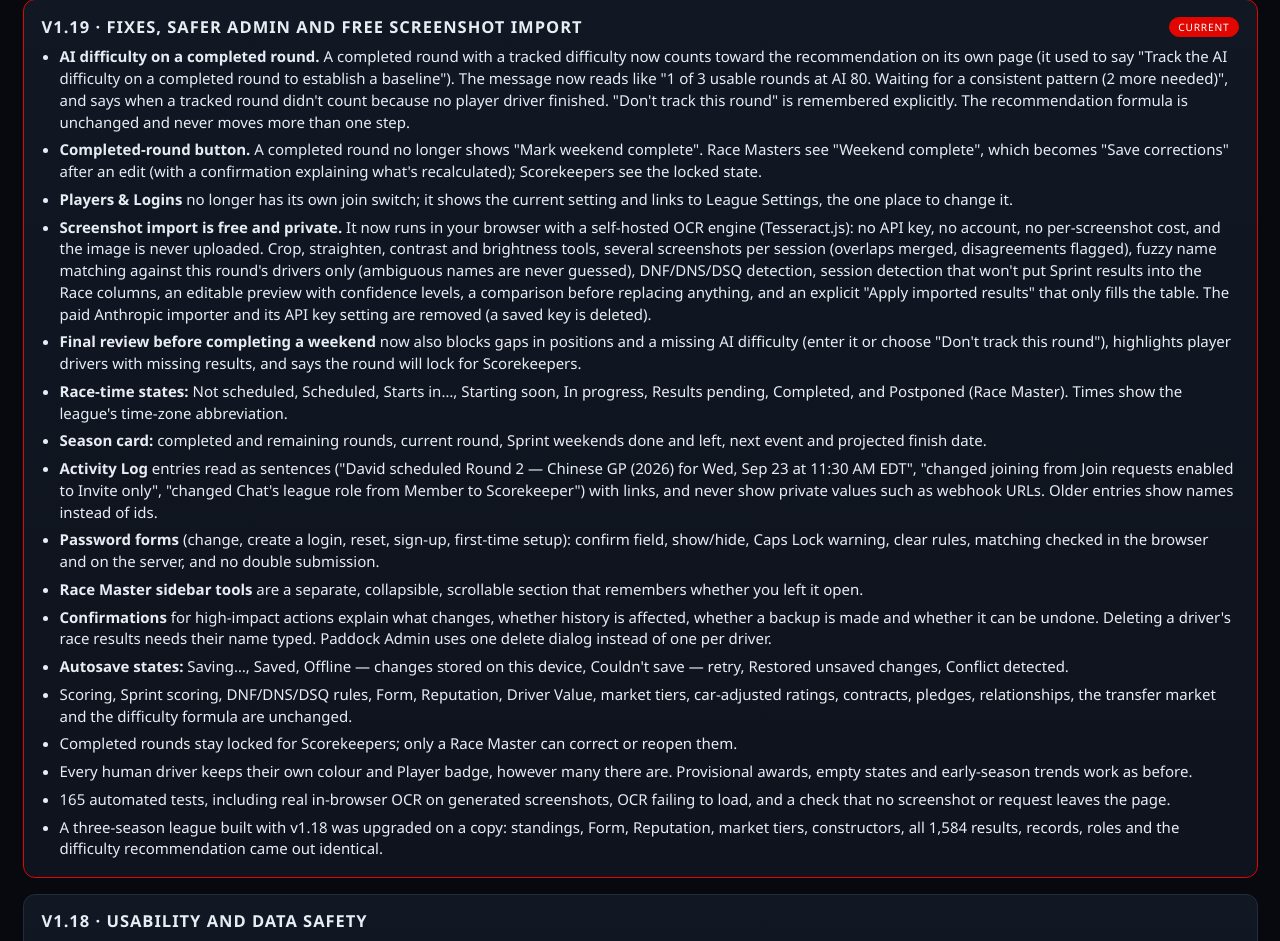
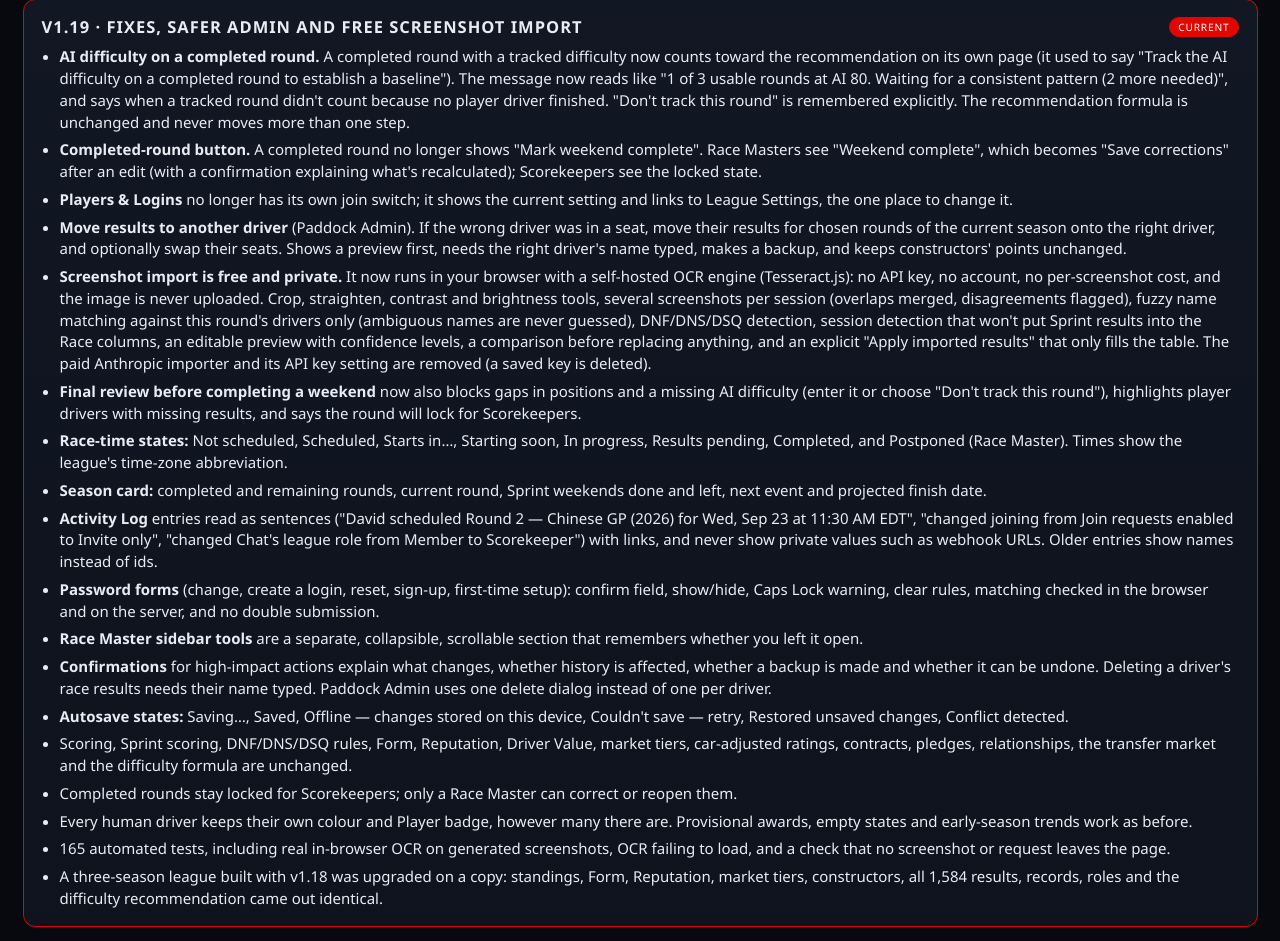
Before and after one commit to MrManWho/F1Database, a Flask app: page /changelog in a window 1280 px wide. Shown: the part 226-1167 px from the top of the page. Run offline with Flask 3, Linux system fonts and the light colour scheme; the visitor is signed in with stand-in values (Sample User, id 1); data comes from the database, SQL or seed files in the repository.

Commit message:
Move a driver's results to the right driver (Paddock Admin)
For a wrongly seated teammate: preview the rounds and points, confirm by typing the right driver's name,
back up, then move the results (same team, so constructors' points are unchanged) and optionally swap
seats for the rounds still to come. Refuses rounds where the target driver already raced and seasons
that are finished.

Co-Authored-By: Claude Opus 5.5 <noreply@anthropic.com>
Claude-Session: https://claude.ai/code/session_01XhGSvaNajnmJA2zNd8PPyn

```diff
--- a/f1tracker/app.py
+++ b/f1tracker/app.py
@@ -49,7 +49,7 @@ AUDIT_LABELS = {
     "members_settings": "Changed joining", "offers_send": "Sent offers", "league_settings": "Changed league settings",
     "public_rotate": "Made a new public link", "discord_test": "Sent a Discord test message",
     "incident_report": "Reported an incident", "incident_rule": "Ruled on an incident",
-    "incident_delete": "Deleted an incident report", "weekend_reopen": "Reopened a submitted round", "request_pledge": "Asked for a new growth pledge",
+    "incident_delete": "Deleted an incident report", "paddock_move_results": "Moved results between drivers", "weekend_reopen": "Reopened a submitted round", "request_pledge": "Asked for a new growth pledge",
     "pledge_save": "Chose a growth pledge", "press_answer": "Answered the press", "race_time": "Set a race time", "profile_save": "Edited a driver profile",
     "profile_avatar": "Changed a driver photo", "comment_delete": "Deleted a comment",
 }
@@ -1531,8 +1531,35 @@ def register_routes(app):
             d["rep_now"] = S.starting_reputation(conn, sid, d["id"])
             d["history"] = S.driver_history(conn, d["id"])
         all_teams = [dict(t) for t in conn.execute("SELECT * FROM teams ORDER BY active DESC, id")]
+        move = None
+        src, dst = request.args.get("move_from", type=int), request.args.get("move_to", type=int)
+        if src and dst:
+            try:
+                move = S.results_transfer_preview(conn, src, dst, sid)
+            except ValidationError as exc:
+                flash(str(exc), "error")
         return page("paddock.html", ctx, all_drivers=all_drivers, all_teams=all_teams,
-                    ratings=S.car_ratings(conn, sid), season=S.get_season(conn, sid))
+                    ratings=S.car_ratings(conn, sid), season=S.get_season(conn, sid), move=move)
+
+    @app.route("/career/<token>/paddock/move-results", methods=["POST"])
+    @career_page(master_only=True)
+    def paddock_move_results(conn, ctx):
+        src, dst = _form_int("from_id"), _form_int("to_id")
+        sid = ctx["current_season_id"]
+        preview = S.results_transfer_preview(conn, src, dst, sid)
+        if request.form.get("confirm_name", "").strip() != preview["to"]["name"]:
+            raise ValidationError(f"Type {preview['to']['name']} exactly to confirm")
+        storage.auto_backup(ctx["token"], "before-moving-results", force=True)
+        done = S.transfer_results(conn, src, dst, sid, request.form.getlist("event_id"),
+                                  swap_seats=bool(request.form.get("swap_seats")))
+        g.audit_summary = (f"moved {done['from']['name']}'s results in "
+                           + ", ".join(f"R{r}" for r in done["rounds"]) + f" ({done['points']} pts) to {done['to']['name']}"
+                           + (" and swapped their seats" if request.form.get("swap_seats") else ""))
+        g.audit_link = f"driver/{dst}"
+        flash(f"Moved {done['moved']} round(s) and {done['points']} points from {done['from']['name']} to "
+              f"{done['to']['name']}. Standings, Form and Reputation are recalculated. A backup was made first "
+              "(League & Saves → automatic backups).", "success")
+        return redirect(url_for("paddock_admin", token=ctx["token"]))
 
     @app.route("/career/<token>/paddock/driver", methods=["POST"])
     @career_page(master_only=True)
--- a/f1tracker/services.py
+++ b/f1tracker/services.py
@@ -1390,6 +1390,73 @@ def driver_history(conn, driver_id):
     }
 
 
+def results_transfer_preview(conn, from_id, to_id, season_id):
+    """What moving from_id's results in this season onto to_id would do. Nothing is changed here."""
+    dmap = driver_map(conn)
+    src, dst = dmap.get(from_id), dmap.get(to_id)
+    if not src or not dst:
+        raise ValidationError("Choose both drivers")
+    if from_id == to_id:
+        raise ValidationError("Choose two different drivers")
+    season = get_season(conn, season_id)
+    if season["status"] == C.SEASON_COMPLETE:
+        raise ValidationError("That season is finished; its Reputation is locked. Only rounds in an unfinished season can be moved.")
+    rows = _rows(conn, """SELECT r.*, e.round_number, e.name AS event_name, e.is_sprint, e.status AS event_status
+                          FROM results r JOIN events e ON e.id = r.event_id
+                          WHERE e.season_id = ? AND r.driver_id = ? ORDER BY e.round_number""", (season_id, from_id))
+    tmap = team_map(conn)
+    rounds = []
+    for r in rows:
+        if not _result_has_data(r):
+            continue
+        clash = _row(conn, "SELECT * FROM results WHERE event_id = ? AND driver_id = ?", (r["event_id"], to_id))
+        pts = gp_points(r["race_position"], r["result_status"]) + \
+            sprint_points(r["sprint_position"], r["sprint_status"], bool(r["is_sprint"]))
+        rounds.append({"event_id": r["event_id"], "round": r["round_number"], "name": r["event_name"],
+                       "team": tmap.get(r["team_id"]), "points": pts, "status": r["event_status"],
+                       "result": f"P{r['race_position']}" if r["result_status"] == C.STATUS_FINISHED and r["race_position"]
+                       else r["result_status"],
+                       "clash": bool(clash and _result_has_data(clash))})
+    seats = driver_seats(conn, season_id)
+    return {"from": src, "to": dst, "season": season, "rounds": rounds,
+            "points": sum(r["points"] for r in rounds if not r["clash"]),
+            "clashes": [r for r in rounds if r["clash"]],
+            "from_seat": seats.get(from_id), "to_seat": seats.get(to_id)}
+
+
+def transfer_results(conn, from_id, to_id, season_id, event_ids, swap_seats=False):
+    """Move one driver's results in the chosen rounds onto another driver (a wrong teammate, say).
+
+    The results keep their team, so constructors' points don't change. Rounds where the other driver already
+    has results are refused. Optionally swaps the two drivers' seats for the rounds still to come.
+    """
+    preview = results_transfer_preview(conn, from_id, to_id, season_id)
+    allowed = {r["event_id"]: r for r in preview["rounds"]}
+    chosen = [int(e) for e in event_ids if int(e) in allowed]
+    if not chosen:
+        raise ValidationError("Choose at least one round to move")
+    clashes = [allowed[e] for e in chosen if allowed[e]["clash"]]
+    if clashes:
+        raise ValidationError(f"{preview['to']['name']} already has results in "
+                              + ", ".join(f"R{c['round']}" for c in clashes) + ". Untick those rounds.")
+    for event_id in chosen:
+        # The target driver may have an empty placeholder row (never in a run round, but be safe).
+        conn.execute("DELETE FROM results WHERE event_id = ? AND driver_id = ?", (event_id, to_id))
+        conn.execute("UPDATE results SET driver_id = ? WHERE event_id = ? AND driver_id = ?", (to_id, event_id, from_id))
+    if swap_seats:
+        gmap = grid_map(conn, season_id)
+        a = next((k for k, v in gmap.items() if v == from_id), None)
+        b = next((k for k, v in gmap.items() if v == to_id), None)
+        if a:
+            gmap[a] = to_id
+        if b:
+            gmap[b] = from_id
+        write_grid(conn, season_id, gmap)
+        sync_not_run_results(conn, season_id)
+    return {"moved": len(chosen), "points": sum(allowed[e]["points"] for e in chosen), "from": preview["from"],
+            "to": preview["to"], "rounds": [allowed[e]["round"] for e in chosen]}
+
+
 def delete_driver(conn, driver_id, season_id, force=False):
     """Remove a driver completely. Drivers with race results need force=True, and those results go too
     (the other drivers' positions and points are left as entered)."""
--- a/static/css/app.css
+++ b/static/css/app.css
@@ -1145,3 +1145,4 @@ body.rail .nav-admin-items { display: flex !important; max-height: none; }
 .chart-table { display: block; max-width: 100%; overflow-x: auto; }
 .season-info { flex: 1 1 240px; min-width: 0; }
 .season-info .season-facts { flex: none; }
+.move-preview { margin-top: .8rem; border-top: 1px solid var(--line); padding-top: .8rem; }
```
Also changed, not shown: templates/paddock.html (+47 -0 lines), tests/test_move_results.py (added, +65 -0 lines), CHANGELOG.md.
